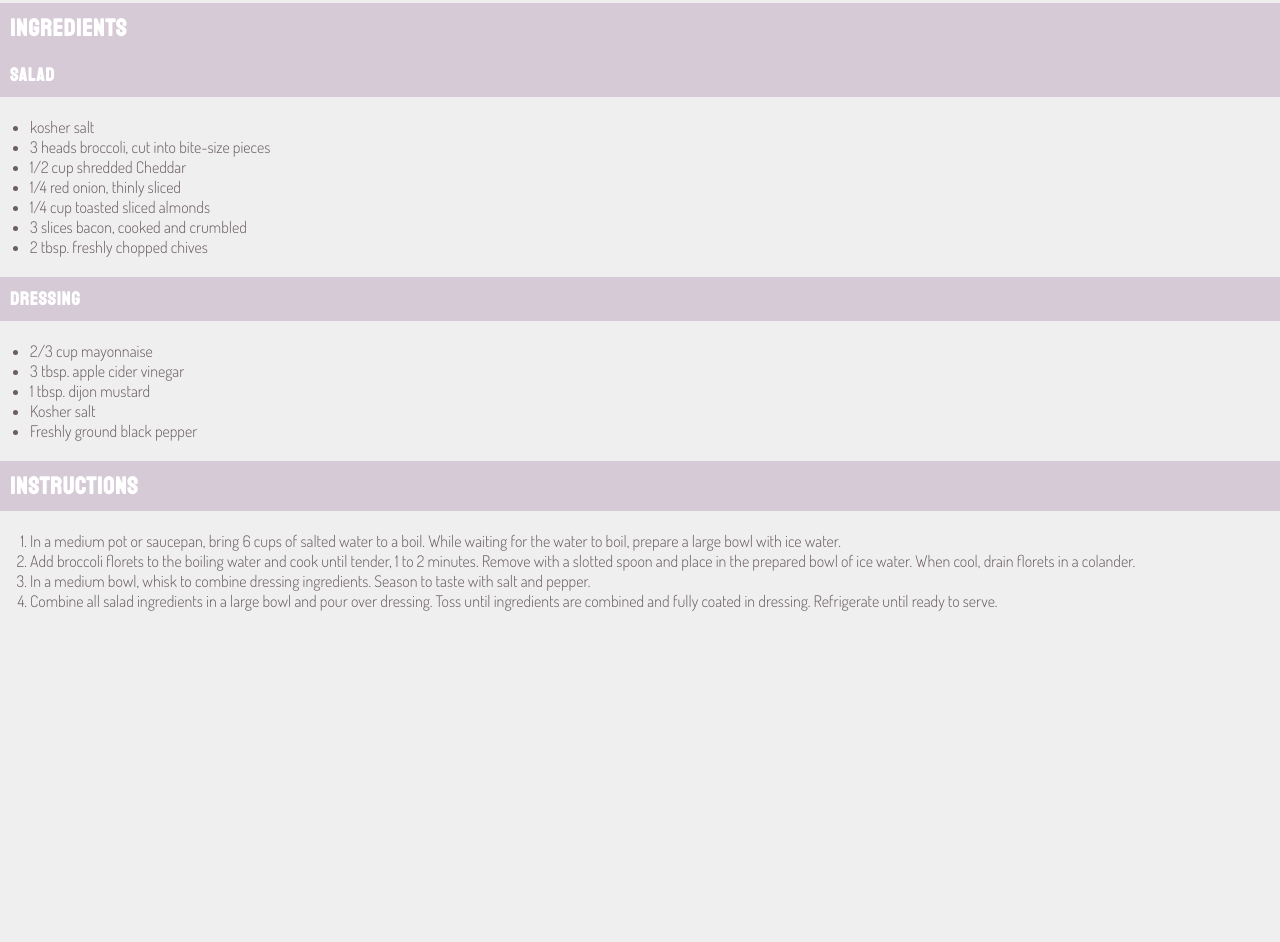
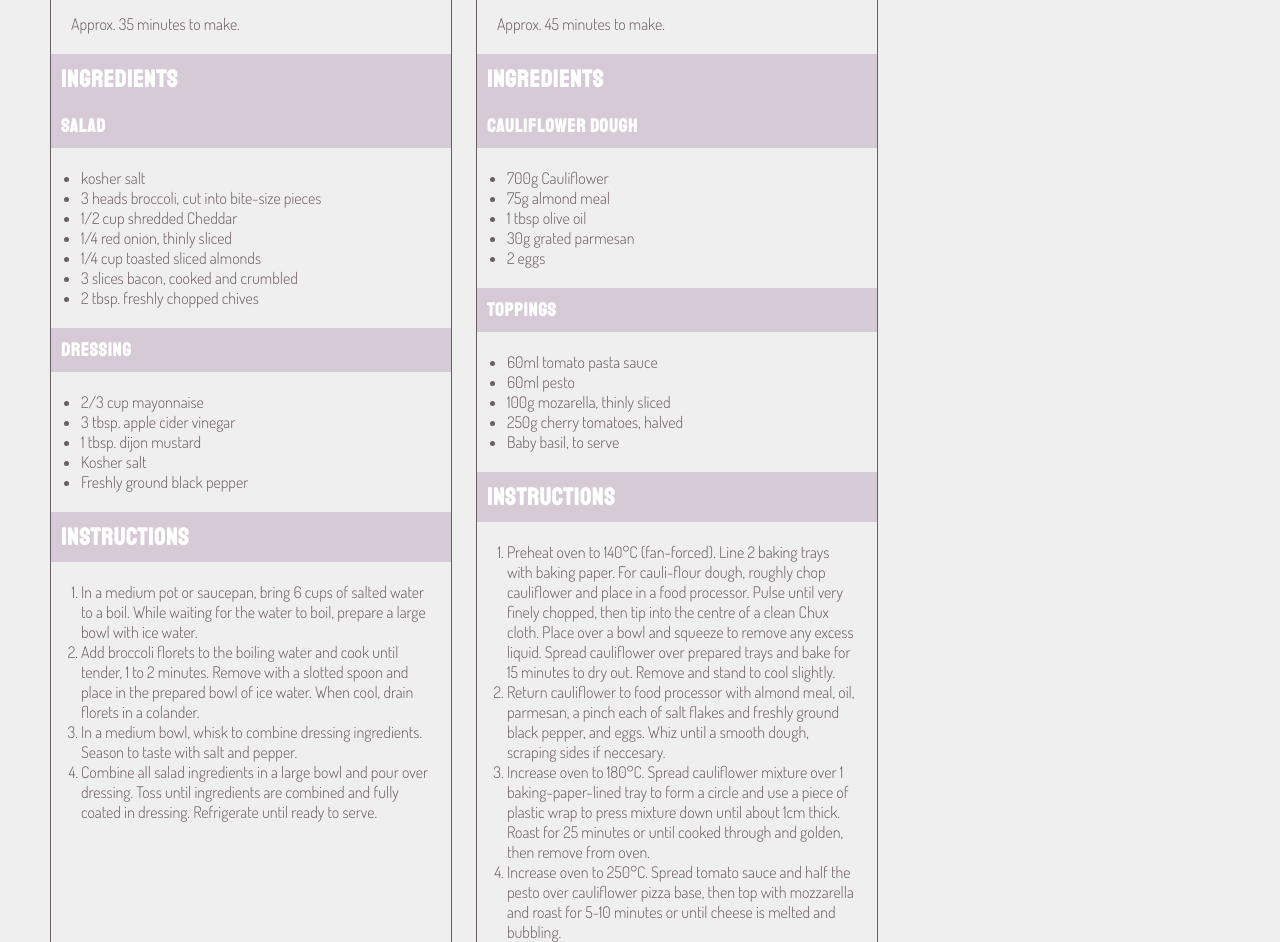
Before and after one commit to biancapower/keto-recipes-site, a plain HTML site: page meals.html in a window 1280 px wide. Shown: the part 175-1117 px from the top of the page. Before the commit the page ends 806 px from the top, so only its background shows below. Drawn offline with Linux system fonts and the light colour scheme.

Commit message:
added recipe b to meals

```diff
--- a/meals.html
+++ b/meals.html
@@ -11,13 +11,15 @@
 </head>
 
 <body>
+
     <nav>
         <a href="/breakfasts/">Breakfasts</a> |
         <a href="/meals/">Meals</a> |
         <a href="/sweets/">Sweets</a> |
         <a href="/snacks/">Snacks</a>
     </nav>
-   <div>
+<div class="container">
+   <div class="recipe recipe-a">
        <h1>Keto Broccoli Salad</h1>
        <p>Approx. 35 minutes to make.</p>
        <h2>Ingredients</h2>
@@ -47,6 +49,36 @@
            <li>Combine all salad ingredients in a large bowl and pour over dressing. Toss until ingredients are combined and fully coated in dressing. Refrigerate until ready to serve.</li>
        </ol>
    </div>
+   <div class="recipe recipe-b">
+       <h1>Cauliflower Pizza</h1>
+       <p>Approx. 45 minutes to make.</p>
+       <h2>Ingredients</h2>
+       <h3>Cauliflower Dough</h3>
+       <ul>
+           <li>700g Cauliflower</li>
+           <li>75g almond meal</li>
+           <li>1 tbsp olive oil</li>
+           <li>30g grated parmesan</li>
+           <li>2 eggs</li>
+       </ul>
+       <h3>Toppings</h3>
+       <ul>
+           <li>60ml tomato pasta sauce</li>
+           <li>60ml pesto</li>
+           <li>100g mozarella, thinly sliced</li>
+           <li>250g cherry tomatoes, halved</li>
+           <li>Baby basil, to serve</li>
+       </ul>
+       <h2>Instructions</h2>
+       <ol>
+           <li>Preheat oven to 140°C (fan-forced). Line 2 baking trays with baking paper. For cauli-flour dough, roughly chop cauliflower and place in a food processor. Pulse until very finely chopped, then tip into the centre of a clean Chux cloth. Place over a bowl and squeeze to remove any excess liquid. Spread cauliflower over prepared trays and bake for 15 minutes to dry out. Remove and stand to cool slightly.</li>
+           <li>Return cauliflower to food processor with almond meal, oil, parmesan, a pinch each of salt flakes and freshly ground black pepper, and eggs. Whiz until a smooth dough, scraping sides if neccesary.</li>
+           <li>Increase oven to 180°C. Spread cauliflower mixture over 1 baking-paper-lined tray to form a circle and use a piece of plastic wrap to press mixture down until about 1cm thick. Roast for 25 minutes or until cooked through and golden, then remove from oven.</li>
+           <li>Increase oven to 250°C. Spread tomato sauce and half the pesto over cauliflower pizza base, then top with mozzarella and roast for 5-10 minutes or until cheese is melted and bubbling.</li>
+           <li>Meanwhile, toss tomatoes and remaining pesto in a bowl. Season with pepper. Remove pizza from oven and top with pesto tomato and basil. Scatter over extra parmesan to serve.</li>
+       </ol>
+   </div>
+   </div>
 
 
 
--- a/styles.css
+++ b/styles.css
@@ -68,7 +68,7 @@ nav a {
     margin-left: 50px;
     border: 1px solid;
     border-color: #6b5e62;
-    margin-top: 20px;
+    margin-top: 50px;
 
 }
 
```
